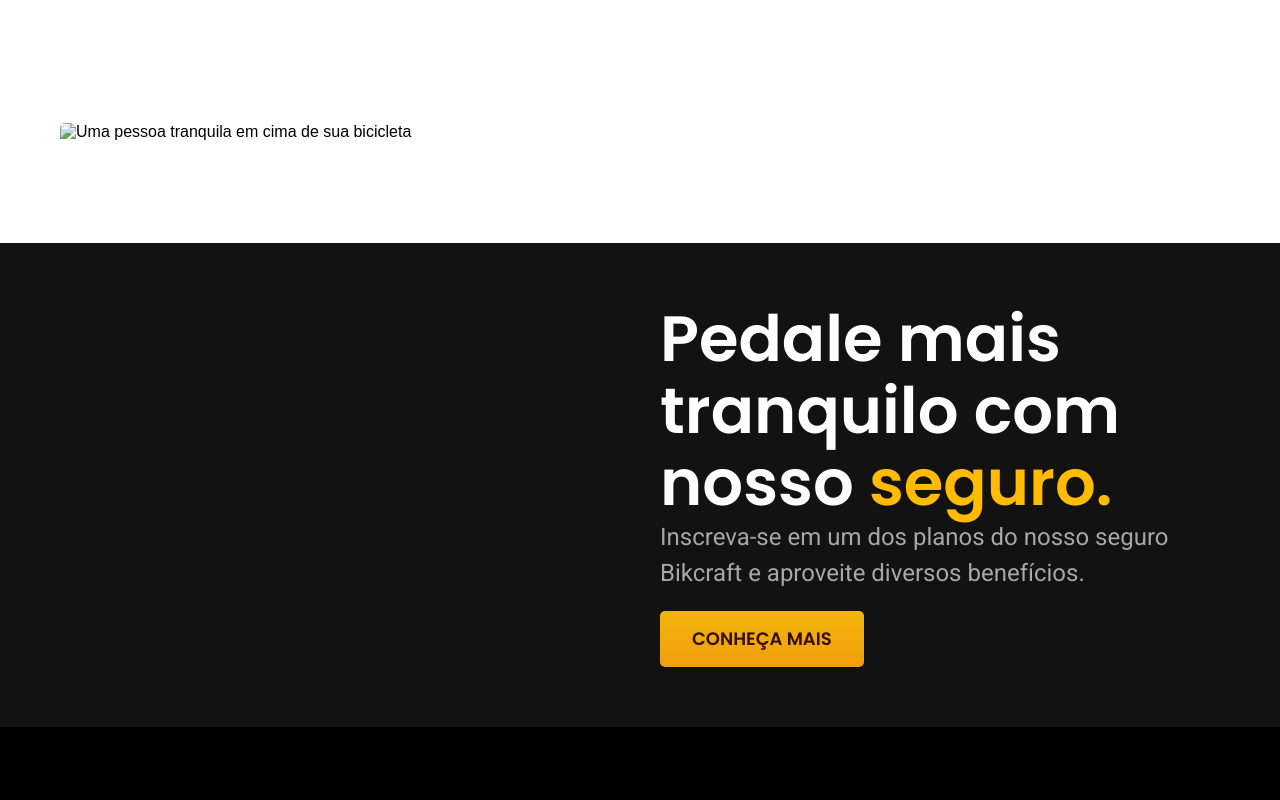
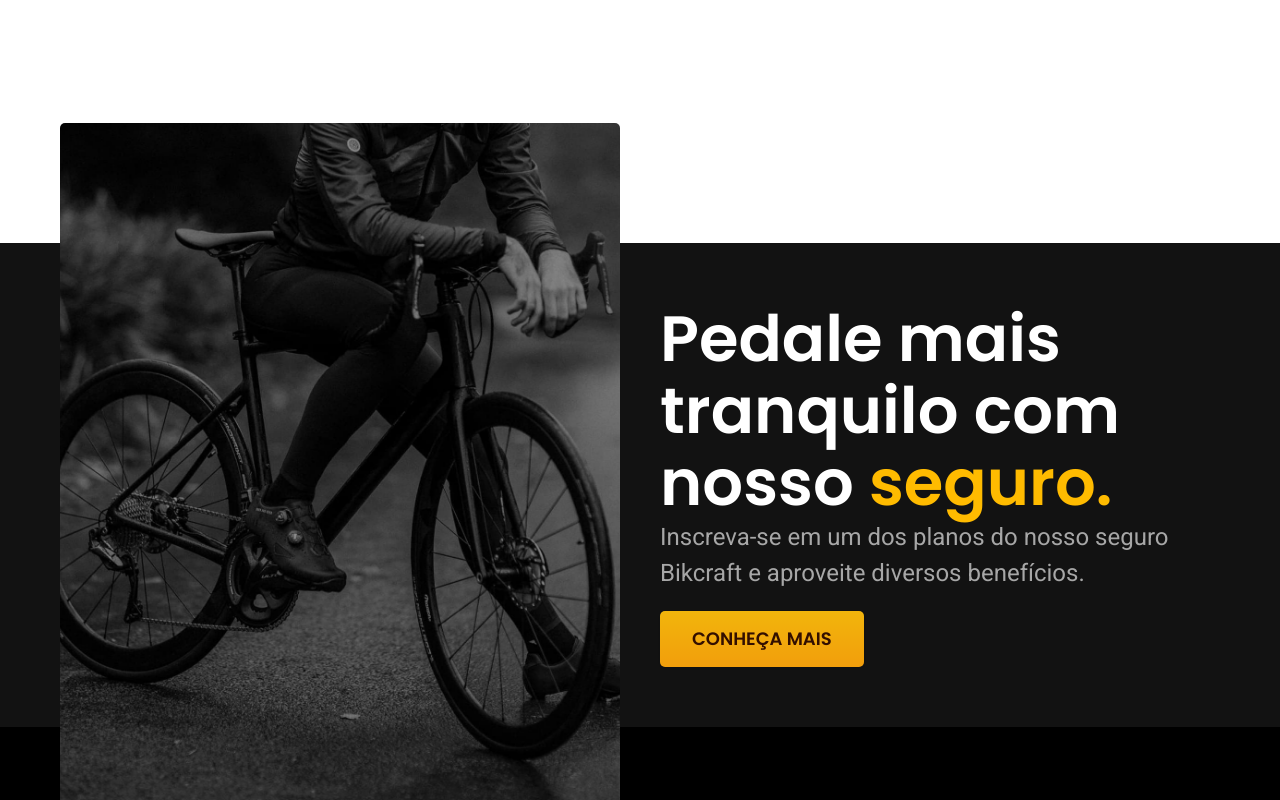
Before and after one commit to ronersonsprando/bikcraft, a plain HTML site: page bicicletas/magic.html in a window 1280 px wide. Shown: the part 2060-2860 px from the top of the page. Drawn offline with Linux system fonts and the light colour scheme; a script that the page names is missing.

Commit message:
Resolvendo erro no nome de uma pasta

```diff
--- a/bicicletas/magic.html
+++ b/bicicletas/magic.html
@@ -117,7 +117,7 @@
   <article class="seguro-bg">
     <div class="seguro container">
       <div class="seguro-img">
-        <img src="../img/fotos gerais/seguros.jpg" alt="Uma pessoa tranquila em cima de sua bicicleta">
+        <img src="../img/fotos-gerais/seguros.jpg" alt="Uma pessoa tranquila em cima de sua bicicleta">
       </div>
 
       <div class="seguro-conteudo">
```
Also changed, not shown: bicicletas/nebula.html (+1 -1 lines), bicicletas/nimbus.html (+1 -1 lines).
